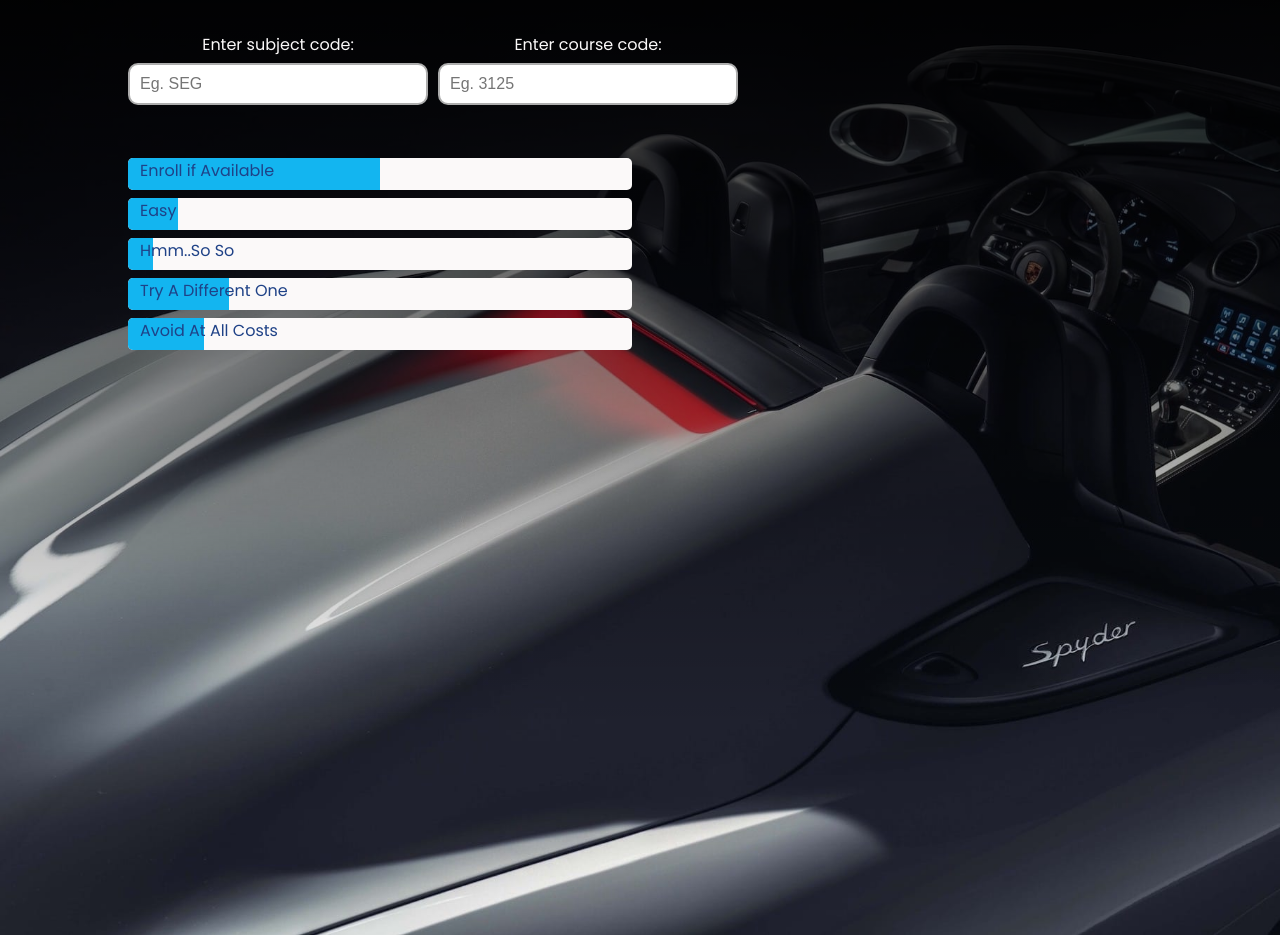
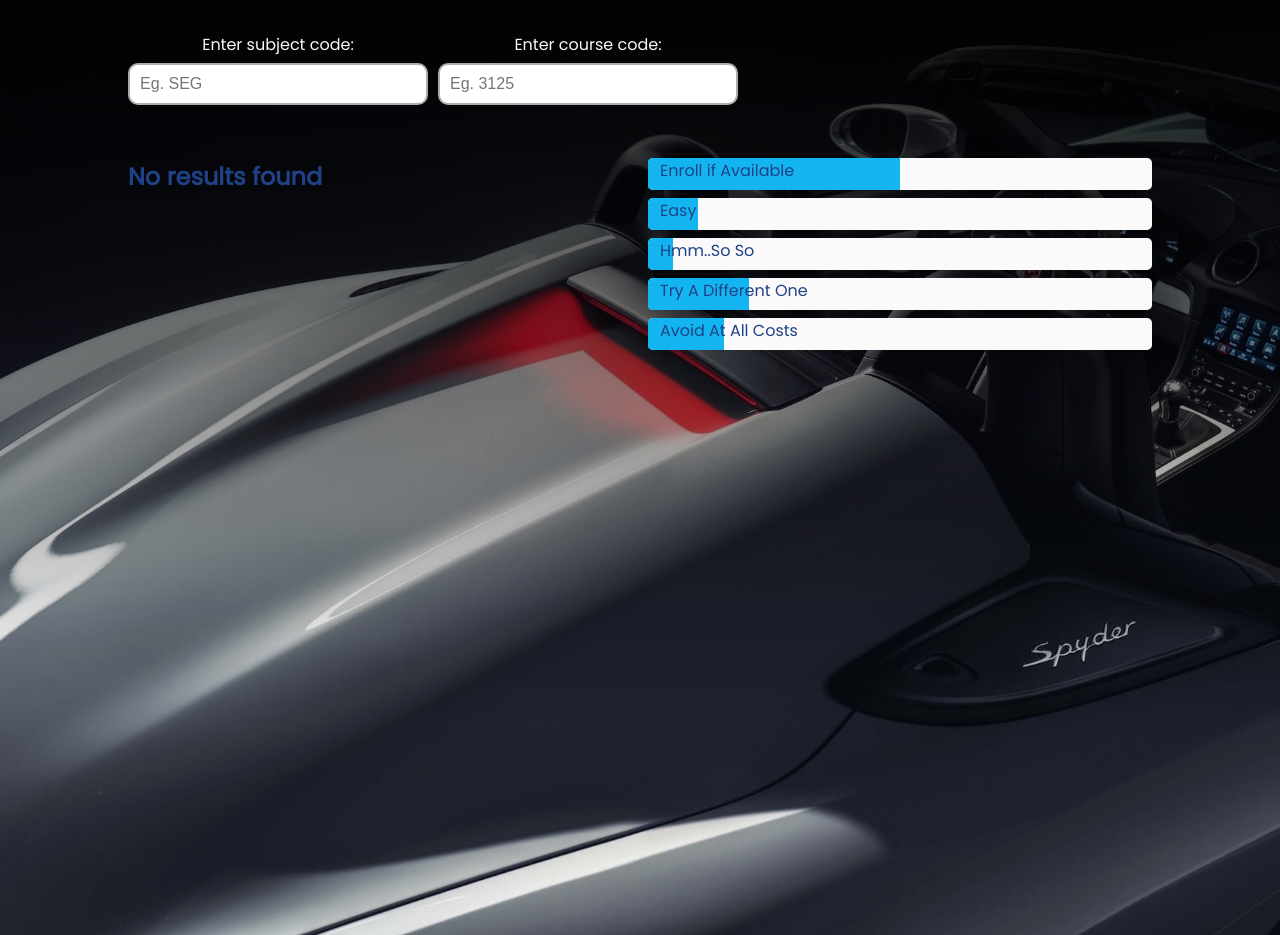
Before and after one commit to mehtameet12/RateMyCourse, a Django app: page /results/ in a window 1280 px wide. Shown: the part 72-1007 px from the top of the page. Run offline with Django 4.2, Linux system fonts and the light colour scheme; some libraries are stand-ins or nearby versions.

Commit message:
no result found

```diff
--- a/RateMyCourse/templates/results.html
+++ b/RateMyCourse/templates/results.html
@@ -169,6 +169,8 @@
                 </div>
                 {% endif %}
                 {% endfor %}
+                {% else %}
+                <h1> No results found </h1>
                 {% endif %}
 
 
```
